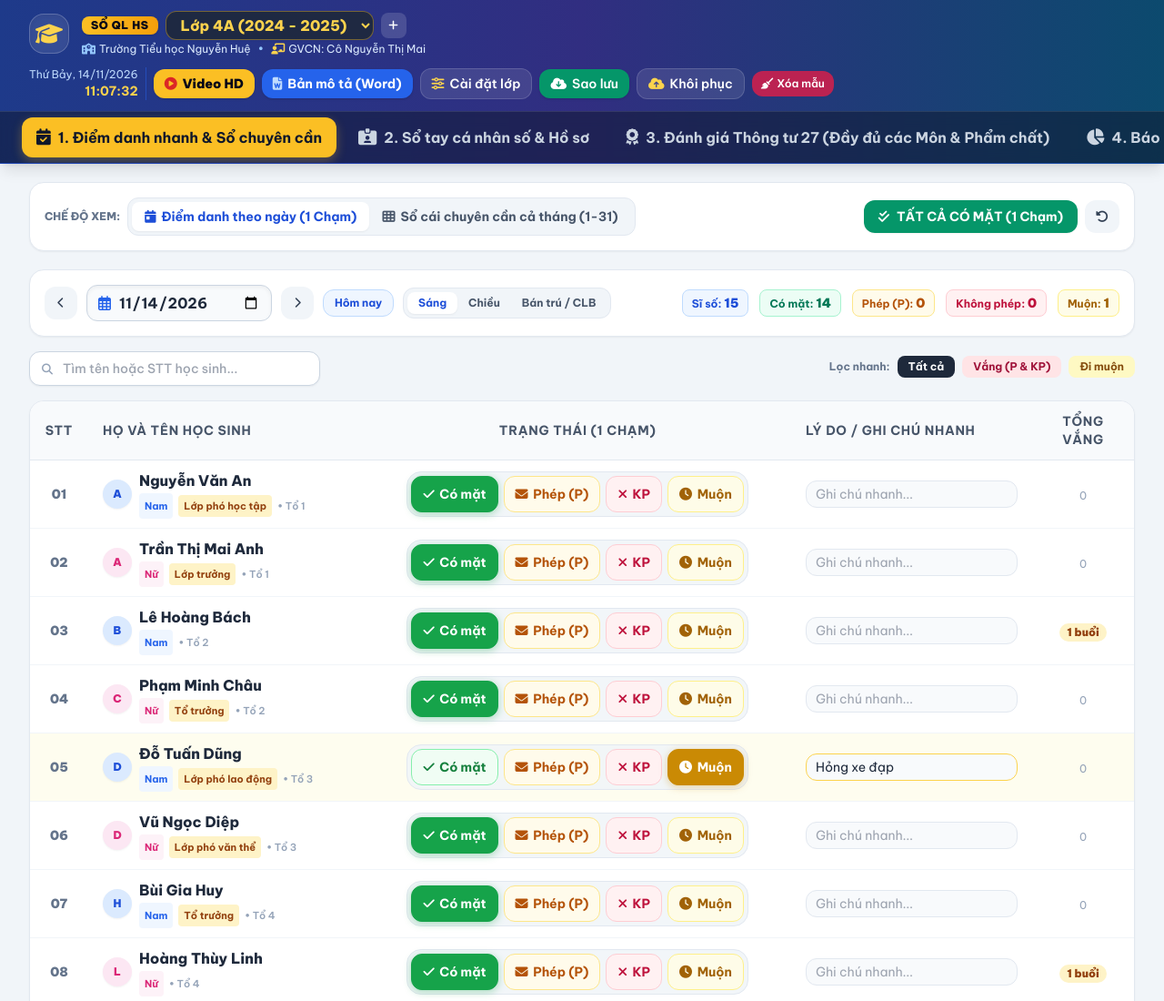
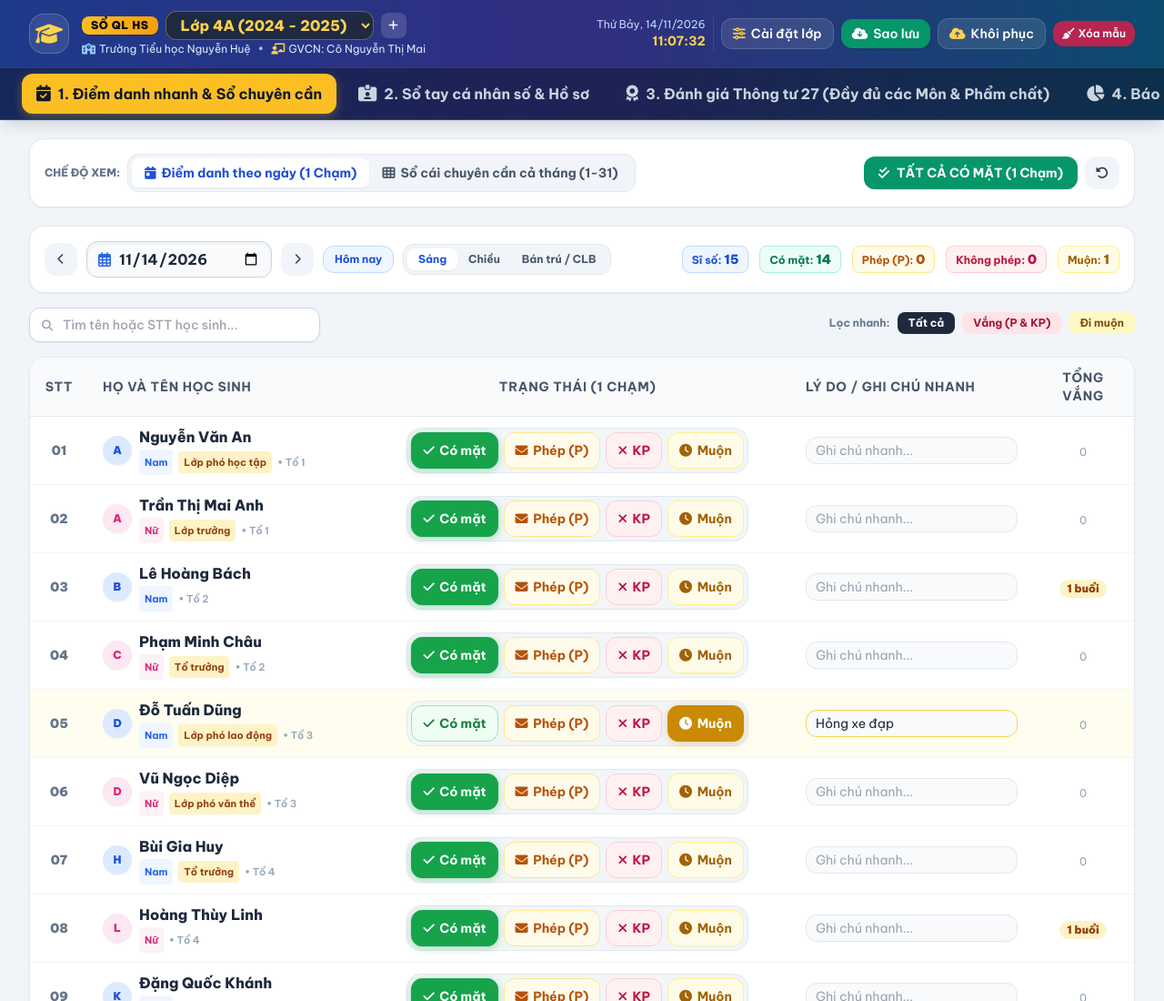
Before and after one commit to DoTienSy/so-ql-hs, a plain HTML site: page index.html in a window 1280 px wide. Shown: the top 1100 px of the page at 91% size. Drawn offline with nearby package versions, Linux system fonts and the light colour scheme.

Commit message:
Cập nhật giao diện tinh gọn, loại bỏ nút tài liệu khỏi app (index.html)

```diff
--- a/index.html
+++ b/index.html
@@ -99,15 +99,6 @@
           <span class="text-sm font-bold text-amber-300" id="currentClockDisplay">09:00:00</span>
         </div>
 
-        <a href="video_huong_dan.html" class="px-3 py-1.5 bg-amber-400 hover:bg-amber-300 text-slate-950 rounded-xl text-xs sm:text-sm font-black transition flex items-center gap-1.5 shadow" title="Xem Video và Bộ ảnh hướng dẫn chi tiết">
-          <i class="fa-solid fa-circle-play text-red-600"></i>
-          <span>Video HD</span>
-        </a>
-
-        <a href="Ban_Mo_Ta_Phan_Mem_So_QL_HS.docx" download class="px-3 py-1.5 bg-blue-600 hover:bg-blue-700 text-white rounded-xl text-xs sm:text-sm font-bold transition flex items-center gap-1.5 shadow" title="Tải bản mô tả thuyết minh chuẩn Nghị định 30 (Word)">
-          <i class="fa-solid fa-file-word text-blue-200"></i>
-          <span class="hidden md:inline">Bản mô tả (Word)</span>
-        </a>
 
         <button onclick="openClassSettingsModal()" class="px-3 py-1.5 bg-white/10 hover:bg-white/20 rounded-xl text-xs sm:text-sm font-semibold transition flex items-center gap-1.5 border border-white/15" title="Chỉnh sửa thông tin trường, lớp, GVCN">
           <i class="fa-solid fa-sliders text-amber-300"></i>
```
